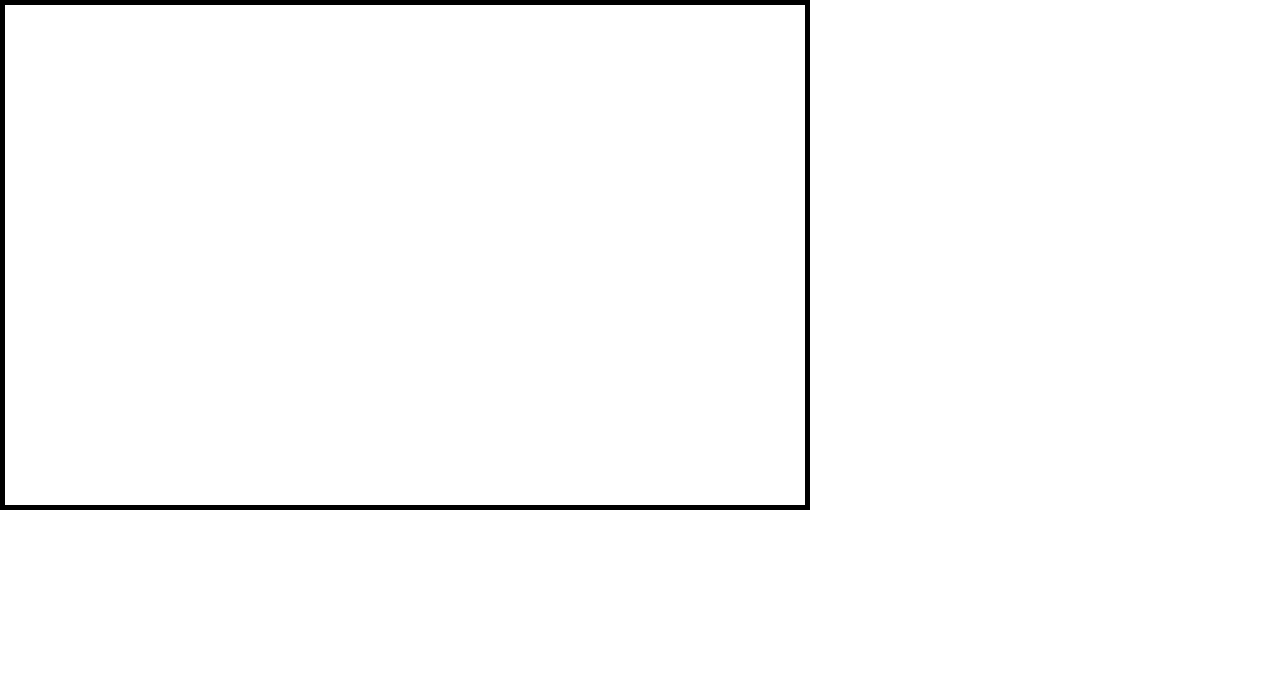
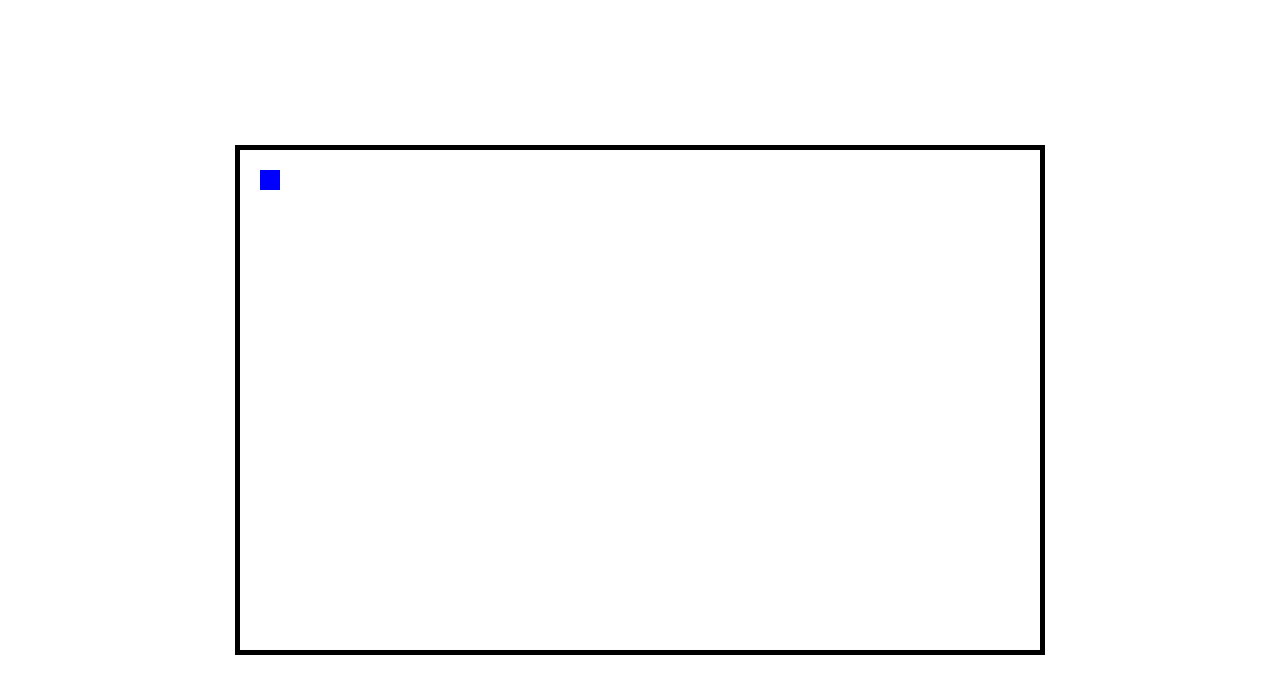
Before and after one commit to johnyevsukov/quest, a plain HTML site: page index.html in a window 1280 px wide. Drawn offline with Linux system fonts and the light colour scheme.

Commit message:
add basic key input handler and player movement

```diff
--- /dev/null
+++ b/inputHandler.js
@@ -0,0 +1,20 @@
+/* listen for player key interaction */
+
+export class InputHandler {
+  constructor() {
+    this.keys = [];
+    window.addEventListener("keydown", (e) => {
+      if (
+        (e.key === "w" || e.key === "s" || e.key === "a" || e.key === "d") &&
+        this.keys.indexOf(e.key) === -1
+      ) {
+        this.keys.push(e.key);
+      }
+    });
+    window.addEventListener("keyup", (e) => {
+      if (e.key === "w" || e.key === "s" || e.key === "a" || e.key === "d") {
+        this.keys.splice(this.keys.indexOf(e.key), 1);
+      }
+    });
+  }
+}
--- a/main.js
+++ b/main.js
@@ -1,6 +1,9 @@
 /**
  * @type { HTMLCanvasElement }
  */
+
+import { Player } from "./player.js";
+import { InputHandler } from "./inputHandler.js";
 
 // set up canvas
 const canvas = document.getElementById("mainCanvas");
@@ -13,9 +16,15 @@ class Game {
   constructor(width, height) {
     this.width = width;
     this.height = height;
+    this.player = new Player(this);
+    this.input = new InputHandler(this);
   }
-  update(deltaTime) {}
-  draw(ctx) {}
+  update(deltaTime) {
+    this.player.update(deltaTime);
+  }
+  draw(ctx) {
+    this.player.draw(ctx);
+  }
 }
 
 const game = new Game(canvas.width, canvas.height);
--- /dev/null
+++ b/player.js
@@ -0,0 +1,36 @@
+/**
+ * @type { HTMLCanvasElement }
+ */
+
+export class Player {
+  constructor(game) {
+    this.game = game;
+    this.width = 20;
+    this.height = 20;
+    this.x = 20;
+    this.y = 20;
+    this.speed = 5;
+    this.color = "blue";
+  }
+  update(deltaTime) {
+    // player key input movement
+    if (this.game.input.keys.includes("w")) {
+      this.y -= this.speed;
+    }
+    if (this.game.input.keys.includes("s")) {
+      this.y += this.speed;
+    }
+    if (this.game.input.keys.includes("a")) {
+      this.x -= this.speed;
+    }
+    if (this.game.input.keys.includes("d")) {
+      this.x += this.speed;
+    }
+  }
+  draw(ctx) {
+    ctx.save();
+    ctx.fillStyle = this.color;
+    ctx.fillRect(this.x, this.y, this.width, this.height);
+    ctx.restore();
+  }
+}
--- a/style.css
+++ b/style.css
@@ -6,4 +6,11 @@
 
 #mainCanvas {
   border: 5px solid #000000;
+  position: absolute;
+  top: 50%;
+  left: 50%;
+  transform: translate(-50%, -50%);
+  max-width: 100%;
+  max-height: 100%;
+  background: white;
 }
```
